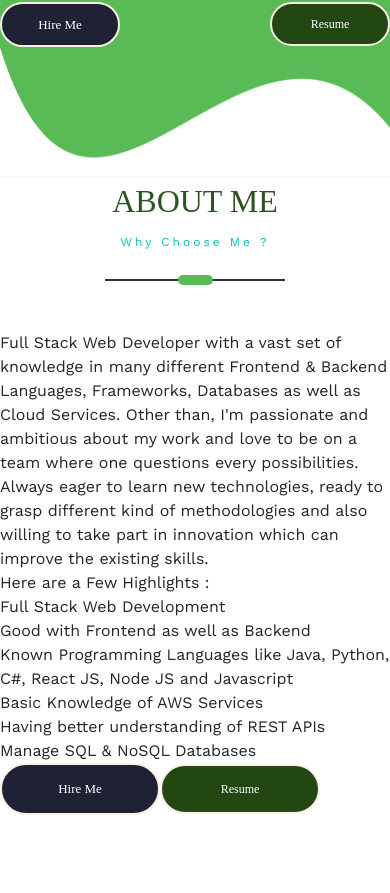
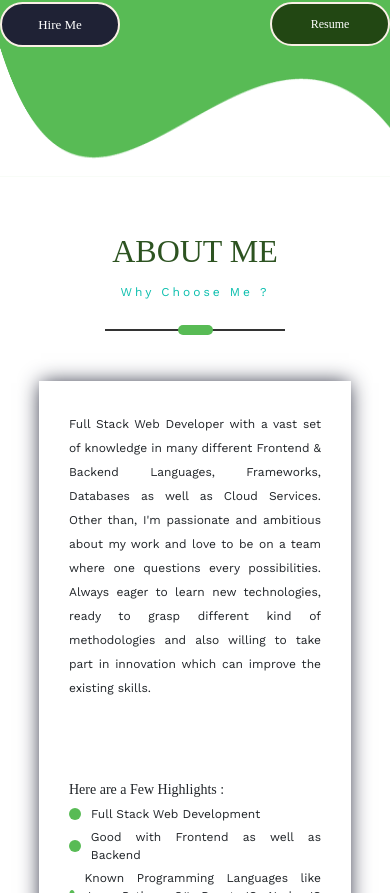
Before and after one commit to souravshaw2020/PersonalPortfolio, a React (Create React App) app: page / in a window 390 px wide. Shown: the part 811-1704 px from the top of the page. Before the commit the page ends 1626 px from the top, so only its background shows below. Built offline with nearby package versions, Linux system fonts and the light colour scheme.

Commit message:
AboutMe CSS Uploaded

```diff
--- a/src/components/AboutMe/AboutMe.css
+++ b/src/components/AboutMe/AboutMe.css
@@ -0,0 +1,125 @@
+.about-me-body {
+    display: flex;
+    flex-direction: column;
+    justify-content: center;
+    align-items: center;
+    margin: 50px 0 0 0;
+}
+
+.about-me-innerbody {
+    max-width: 1000px;
+    width: 70%;
+}
+
+.about-me-card {
+    display: flex;
+    width: 63%;
+    box-shadow: 0 0px 20px -2px #1f2235;
+}
+
+.about-me-profile {
+    width: 50%;
+    background-image: url("../../assets/AboutMe/souravimage.jpeg");
+    background-size: cover;
+    background-repeat: no-repeat;
+    background-position: center;
+}
+
+.about-me-details {
+    width: 48%;
+    text-align: justify;
+    padding: 30px;
+}
+
+.about-me-description {
+    font-size: 12px;
+}
+
+.about-me-highlights {
+    margin: 80px 0;
+}
+
+.highlight-heading {
+    font-family: "Work Sans Bold";
+    font-size: 14px;
+    margin: 0 0 5px 0;
+}
+
+.highlight {
+    display: flex;
+    align-items: center;
+    margin: 5px 0;
+    font-size: 12px;
+}
+
+.highlight-blob {
+    height: 12px;
+    width: 12px;
+    margin: 0 10px 0 0;
+    background-color: var(--green);
+    border-radius: 50%;
+}
+
+.about-me-options .highlighted-btn {
+    margin: 0 0 0 20px;
+}
+
+@media only screen and (max-width: 1280px){
+    .about-me-body {
+        width: 100%;
+    }
+
+    .about-me-innerbody {
+        width: 92%;
+    }
+
+    .about-me-card {
+        width: 80%;
+    }
+
+    .about-me-options {
+        display: flex;
+        flex-direction: column;
+    }
+
+    .about-me-options .highlighted-btn {
+        margin: 24px 0 0 0 !important;
+    }
+
+    .about-me-options button {
+        width: 100%;
+    }
+}
+
+@media only screen and (max-width: 898px) {
+    .about-me-body {
+        width: 100%;
+    }
+
+    .about-me-innerbody {
+        width: 95%;
+    }
+
+    .about-me-profile {
+        display: none;
+    }
+
+    .about-me-details {
+        width: 100%;
+    }
+}
+
+@media only screen and (max-width: 466px) {
+    .about-me-options {
+        display: flex;
+        flex-direction: column;
+    }
+
+    .about-me-options .highlighted-btn {
+        margin: 24px 0 0 0 !important;
+    }
+
+    .about-me-options button {
+        width: 100%;
+    }
+}
--- a/src/components/AboutMe/AboutMe.jsx
+++ b/src/components/AboutMe/AboutMe.jsx
@@ -2,6 +2,7 @@
 import ScreenHeading from '../../utilities/ScreenHeading/ScreenHeading'
 import ScrollService from '../../utilities/ScrollService'
 import Animation from '../../utilities/Animation'
+import './AboutMe.css'
 
 function AboutMe(props) {
     let fadeInScreenHandler = (screen) => {
```
Also changed, not shown: src/assets/AboutMe/souravimage.jpeg.
